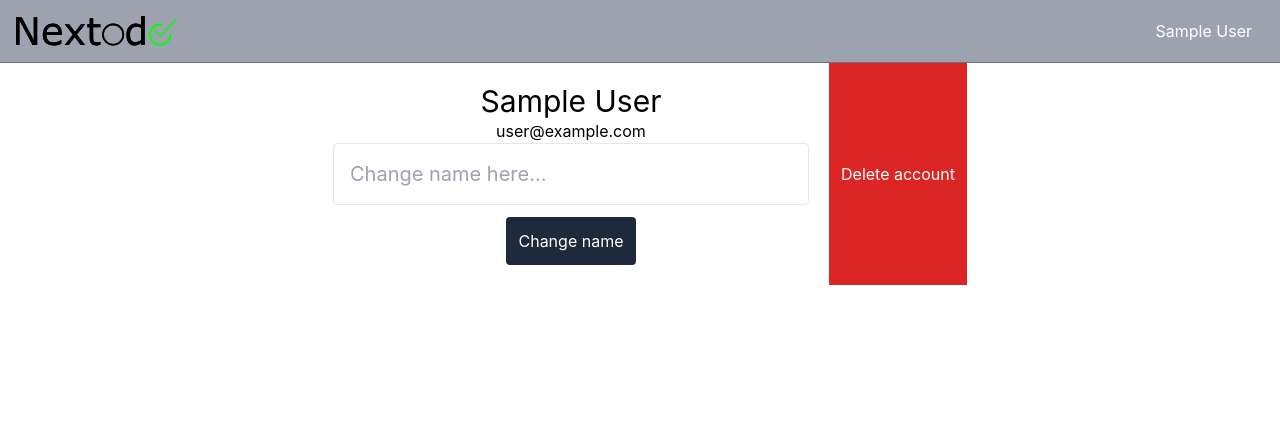
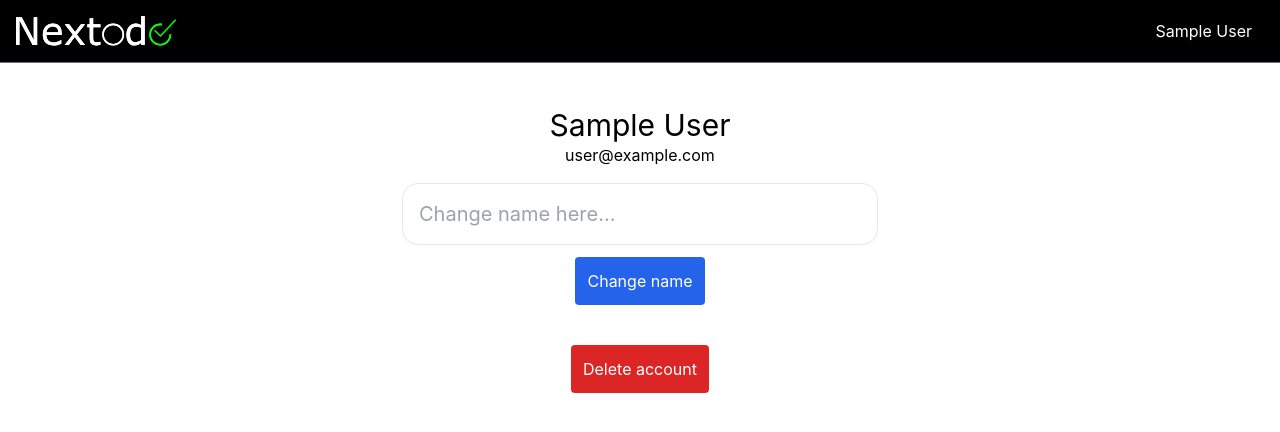
Before and after one commit to alxgrg/nextodo, a Next.js app: page /me in a window 1280 px wide. Shown: the top 432 px of the page. Built offline with nearby package versions, Linux system fonts and the light colour scheme; no server answers; sample sign-in values are in the browser's storage.

Commit message:
Changed styles across the board

```diff
--- a/assets/icons/HeroIcon.js
+++ b/assets/icons/HeroIcon.js
@@ -1,5 +1,103 @@
 export default function HeroIcon() {
   return (
+    // <svg
+    //   className='w-full'
+    //   version='1.1'
+    //   viewBox='0 0 184.81 34.171'
+    //   xmlns='http://www.w3.org/2000/svg'
+    // >
+    //   <g transform='translate(-19.531 -96.002)'>
+    //     <text
+    //       transform='scale(.26458)'
+    //       fill='#00ff00'
+    //       strokeWidth='0'
+    //       xmlSpace='preserve'
+    //     />
+    //     <g fill='#000000' strokeWidth='0' aria-label='Nextodo'>
+    //       <g fill='#000000'>
+    //         <path
+    //           d='m43.991 129.51h-5.2753l-15.201-28.68v28.68h-3.9834v-32.061h6.6103l13.867 26.183v-26.183h3.9834z'
+    //           color='#000000'
+    //         />
+    //         <path
+    //           d='m43.991 129.51h-5.2753l-15.201-28.68v28.68h-3.9834v-32.061h6.6103l13.867 26.183v-26.183h3.9834z'
+    //           color='#000000'
+    //         />
+    //         <path
+    //           d='m72.327 117.9h-17.721q0 2.2178 0.66749 3.8757 0.66749 1.6364 1.8302 2.6915 1.1197 1.0335 2.6484 1.5503 1.5503 0.51677 3.402 0.51677 2.4546 0 4.9308-0.96893 2.4977-0.99047 3.5528-1.9379h0.21532v4.414q-2.0455 0.86127-4.1772 1.4426-2.1317 0.58136-4.4786 0.58136-5.9858 0-9.3448-3.2298-3.359-3.2513-3.359-9.2156 0-5.8997 3.2082-9.3664 3.2298-3.4666 8.4835-3.4666 4.8662 0 7.4931 2.8422 2.6484 2.8422 2.6484 8.0744zm-3.9403-3.1006q-0.02153-3.1867-1.6149-4.9308-1.5718-1.7441-4.8016-1.7441-3.2513 0-5.1892 1.9163-1.9163 1.9163-2.1747 4.7585z'
+    //           color='#000000'
+    //         />
+    //         <path
+    //           d='m72.327 117.9h-17.721c0 1.4785 0.2225 2.7704 0.66749 3.8757 0.44499 1.091 1.0551 1.9881 1.8302 2.6915 0.74644 0.68902 1.6292 1.2058 2.6484 1.5503 1.0335 0.34451 2.1675 0.51677 3.402 0.51677 1.6364 0 3.28-0.32298 4.9308-0.96893 1.6651-0.66031 2.8494-1.3063 3.5528-1.9379h0.21532v4.414c-1.3637 0.57418-2.7561 1.0551-4.1772 1.4426-1.4211 0.38757-2.914 0.58136-4.4786 0.58136-3.9906 0-7.1055-1.0766-9.3448-3.2298-2.2393-2.1675-3.359-5.2394-3.359-9.2156 0-3.9331 1.0694-7.0553 3.2082-9.3664 2.1532-2.3111 4.981-3.4666 8.4835-3.4666 3.2441 0 5.7418 0.94741 7.4931 2.8422 1.7656 1.8948 2.6484 4.5863 2.6484 8.0744zm-3.9403-3.1006c-0.01435-2.1245-0.55265-3.7681-1.6149-4.9308-1.0479-1.1627-2.6484-1.7441-4.8016-1.7441-2.1675 0-3.8973 0.63878-5.1892 1.9163-1.2776 1.2776-2.0025 2.8637-2.1747 4.7585z'
+    //           color='#000000'
+    //         />
+    //         <path
+    //           d='m99.285 129.51h-5.103l-6.8256-9.2372-6.8687 9.2372h-4.7155l9.3879-11.993-9.3018-12.058h5.103l6.7825 9.0864 6.8041-9.0864h4.737l-9.4525 11.843z'
+    //           color='#000000'
+    //         />
+    //         <path
+    //           d='m99.285 129.51h-5.103l-6.8256-9.2372-6.8687 9.2372h-4.7155l9.3879-11.993-9.3018-12.058h5.103l6.7825 9.0864 6.8041-9.0864h4.737l-9.4525 11.843z'
+    //           color='#000000'
+    //         />
+    //         <path
+    //           d='m117.05 129.29q-1.1412 0.30145-2.4977 0.49523-1.335 0.19379-2.39 0.19379-3.6819 0-5.5983-1.9809-1.9163-1.9809-1.9163-6.3519v-12.79h-2.7345v-3.402h2.7345v-6.9117h4.048v6.9117h8.3544v3.402h-8.3544v10.96q0 1.8948 0.0861 2.9714 0.0861 1.0551 0.60289 1.9809 0.4737 0.86127 1.2919 1.2704 0.83974 0.38757 2.5408 0.38757 0.99046 0 2.0671-0.27992 1.0766-0.30144 1.5503-0.49523h0.21532z'
+    //           color='#000000'
+    //         />
+    //         <path
+    //           d='m117.05 129.29c-0.76079 0.20097-1.5934 0.36604-2.4977 0.49523-0.88998 0.12919-1.6867 0.19379-2.39 0.19379-2.4546 0-4.3207-0.66031-5.5983-1.9809-1.2776-1.3206-1.9163-3.4379-1.9163-6.3519v-12.79h-2.7345v-3.402h2.7345v-6.9117h4.048v6.9117h8.3544v3.402h-8.3544v10.96c0 1.2632 0.0287 2.2537 0.0861 2.9714 0.0574 0.70337 0.25836 1.3637 0.60289 1.9809 0.3158 0.57418 0.74644 0.99764 1.2919 1.2704 0.55983 0.25838 1.4068 0.38757 2.5408 0.38757 0.66031 0 1.3493-0.0933 2.0671-0.27992 0.71773-0.20096 1.2345-0.36604 1.5503-0.49523h0.21532z'
+    //           color='#000000'
+    //         />
+    //         <path
+    //           d='m168.21 129.51h-4.048v-2.5192q-1.7441 1.5072-3.6389 2.347-1.8948 0.83974-4.1126 0.83974-4.3064 0-6.8471-3.3159-2.5192-3.3159-2.5192-9.1941 0-3.0575 0.86127-5.4476 0.88281-2.39 2.3685-4.0695 1.4642-1.6364 3.402-2.4977 1.9594-0.86128 4.048-0.86128 1.8948 0 3.359 0.40911 1.4642 0.38757 3.0791 1.2273v-10.421h4.048zm-4.048-5.9212v-13.802q-1.6364-0.73208-2.9283-1.012-1.2919-0.27991-2.8207-0.27991-3.402 0-5.2968 2.3685-1.8948 2.3685-1.8948 6.7179 0 4.2848 1.4642 6.5242 1.4642 2.2178 4.6939 2.2178 1.7225 0 3.4882-0.75361 1.7656-0.77515 3.2944-1.9809z'
+    //           color='#000000'
+    //         />
+    //         <path
+    //           d='m168.21 129.51h-4.048v-2.5192c-1.1627 1.0048-2.3757 1.7871-3.6389 2.347-1.2632 0.55983-2.6341 0.83974-4.1126 0.83974-2.8709 0-5.1533-1.1053-6.8471-3.3159-1.6795-2.2106-2.5192-5.2753-2.5192-9.1941 0-2.0383 0.28709-3.8542 0.86127-5.4476 0.58854-1.5934 1.378-2.9499 2.3685-4.0695 0.97611-1.091 2.1101-1.9235 3.402-2.4977 1.3063-0.57419 2.6556-0.86128 4.048-0.86128 1.2632 0 2.3828 0.13637 3.359 0.40911 0.97611 0.25838 2.0025 0.66748 3.0791 1.2273v-10.421h4.048zm-4.048-5.9212v-13.802c-1.091-0.48805-2.0671-0.82539-2.9283-1.012s-1.8015-0.27991-2.8207-0.27991c-2.268 0-4.0336 0.7895-5.2968 2.3685-1.2632 1.579-1.8948 3.8183-1.8948 6.7179 0 2.8566 0.48806 5.0313 1.4642 6.5242 0.97611 1.4785 2.5408 2.2178 4.6939 2.2178 1.1484 0 2.3111-0.2512 3.4882-0.75361 1.1771-0.51677 2.2752-1.1771 3.2944-1.9809z'
+    //           color='#000000'
+    //         />
+    //       </g>
+    //     </g>
+    //     <g fill='#000000'>
+    //       <path
+    //         d='m131.78 104.81a12.673 12.673 0 0 0-12.673 12.673 12.673 12.673 0 0 0 12.673 12.673 12.673 12.673 0 0 0 12.673-12.673 12.673 12.673 0 0 0-12.673-12.673zm0 1.8557a10.817 10.817 0 0 1 10.817 10.817 10.817 10.817 0 0 1-10.817 10.816 10.817 10.817 0 0 1-10.816-10.816 10.817 10.817 0 0 1 10.816-10.817z'
+    //         color='#000000'
+    //         strokeWidth='0'
+    //       />
+    //       <path
+    //         d='m131.78 104.81c-6.9989 1e-5 -12.673 5.6737-12.673 12.673 1e-5 6.9989 5.6737 12.673 12.673 12.673 6.9989-1e-5 12.673-5.6737 12.673-12.673-1e-5 -6.9989-5.6737-12.673-12.673-12.673zm0 1.8557c5.974-8e-5 10.817 4.8429 10.817 10.817-2.1e-4 5.9738-4.8431 10.816-10.817 10.816-5.9736-2e-4 -10.816-4.8428-10.816-10.816-8e-5 -5.9738 4.8426-10.817 10.816-10.817z'
+    //         color='#000000'
+    //         strokeLinecap='round'
+    //         strokeLinejoin='round'
+    //       />
+    //     </g>
+    //     <path
+    //       d='m186.13 104.81a12.673 12.673 0 0 0-12.673 12.673 12.673 12.673 0 0 0 12.673 12.673 12.673 12.673 0 0 0 12.673-12.673 12.673 12.673 0 0 0-0.015-0.39274h-1.849a10.817 10.817 0 0 1 8e-3 0.39274 10.817 10.817 0 0 1-10.817 10.816 10.817 10.817 0 0 1-10.816-10.816 10.817 10.817 0 0 1 10.816-10.817 10.817 10.817 0 0 1 2.082 0.20205v-1.8795a12.673 12.673 0 0 0-2.082-0.17828z'
+    //       color='#000000'
+    //       fill='#0eff00'
+    //       strokeWidth='0'
+    //     />
+    //     <path
+    //       d='m186.13 104.81c-6.9989 1e-5 -12.673 5.6737-12.673 12.673 1e-5 6.9989 5.6737 12.673 12.673 12.673 6.9989-1e-5 12.673-5.6737 12.673-12.673-3e-3 -0.13098-8e-3 -0.26191-0.015-0.39274h-1.849c5e-3 0.13085 8e-3 0.26179 8e-3 0.39274-2.1e-4 5.9738-4.8431 10.816-10.817 10.816-5.9736-2e-4 -10.816-4.8428-10.816-10.816-8e-5 -5.9738 4.8426-10.817 10.816-10.817 0.69891-7e-5 1.3962 0.0676 2.082 0.20205v-1.8795c-0.68792-0.11664-1.3843-0.17627-2.082-0.17828z'
+    //       color='#000000'
+    //       fill='#00ff08'
+    //       strokeLinecap='round'
+    //       strokeLinejoin='round'
+    //     />
+    //     <g strokeLinecap='round' strokeLinejoin='round'>
+    //       <path
+    //         d='m180.19 113.09 6.2 6.079 17.05-18.353'
+    //         color='#000000'
+    //         fillOpacity='0'
+    //         strokeWidth='1.8'
+    //       />
+    //       <path
+    //         d='m203.41 99.914a0.9 0.9 0 0 0-0.625 0.28711l-16.422 17.676-5.5391-5.4316a0.9 0.9 0 0 0-1.2734 0.0117 0.9 0.9 0 0 0 0.0137 1.2734l6.1992 6.0781a0.90009 0.90009 0 0 0 1.2891-0.0293l17.051-18.354a0.9 0.9 0 0 0-0.0469-1.2715 0.9 0.9 0 0 0-0.64649-0.24024z'
+    //         color='#000000'
+    //         fill='#00ff05'
+    //       />
+    //     </g>
+    //   </g>
+    // </svg>
     <svg
       className='w-full'
       version='1.1'
@@ -14,7 +112,7 @@ export default function HeroIcon() {
           xmlSpace='preserve'
         />
         <g fill='#000000' strokeWidth='0' aria-label='Nextodo'>
-          <g fill='#000000'>
+          <g fill='#ffffff'>
             <path
               d='m43.991 129.51h-5.2753l-15.201-28.68v28.68h-3.9834v-32.061h6.6103l13.867 26.183v-26.183h3.9834z'
               color='#000000'
@@ -57,7 +155,7 @@ export default function HeroIcon() {
             />
           </g>
         </g>
-        <g fill='#000000'>
+        <g fill='#ffffff'>
           <path
             d='m131.78 104.81a12.673 12.673 0 0 0-12.673 12.673 12.673 12.673 0 0 0 12.673 12.673 12.673 12.673 0 0 0 12.673-12.673 12.673 12.673 0 0 0-12.673-12.673zm0 1.8557a10.817 10.817 0 0 1 10.817 10.817 10.817 10.817 0 0 1-10.817 10.816 10.817 10.817 0 0 1-10.816-10.816 10.817 10.817 0 0 1 10.816-10.817z'
             color='#000000'
--- a/components/Profile.js
+++ b/components/Profile.js
@@ -83,17 +83,23 @@ export default function Profile({ user }) {
 
   return (
     <div className='flex justify-center'>
-      <div className='p-5 flex flex-col text-center'>
+      <div className='p-5 flex flex-col text-center items-center'>
+        <div className='p-3' />
         <h1 className='text-3xl'>{user.name}</h1>
         <p>{user.email}</p>
+        <div className='p-2' />
         <EditUserProfileForm onChangeName={changeNameHandler} />
+        <div className='p-5' />
+        <div>
+          <button
+            className='p-3 bg-red-600 text-white rounded'
+            onClick={modalCtx.showModal}
+          >
+            Delete account
+          </button>
+        </div>
       </div>
-      <button
-        className='p-3 bg-red-600 text-white'
-        onClick={modalCtx.showModal}
-      >
-        Delete account
-      </button>
+
       {modalCtx.modal && (
         <Modal>
           <ConfirmDeleteAccount
--- a/components/forms/AddTodoForm.js
+++ b/components/forms/AddTodoForm.js
@@ -30,7 +30,7 @@ function AddTodoForm(props) {
           type='text'
           placeholder='Todo...'
           name='todo'
-          className='rounded-3xl p-4 text-xl w-full'
+          className='rounded-2xl p-4 text-xl w-full border'
           ref={todoInputRef}
           autoComplete='off'
           required
@@ -47,7 +47,7 @@ function AddTodoForm(props) {
       <div className='p-3' />
       <div>
         <button
-          className='rounded-3xl p-4 bg-blue-600 text-white'
+          className='rounded-2xl p-4 bg-blue-600 text-white'
           disabled={props.isLoading}
         >
           Add Todo
--- a/components/forms/EditUserProfileForm.js
+++ b/components/forms/EditUserProfileForm.js
@@ -19,10 +19,10 @@ export default function EditUserProfileForm(props) {
         type='text'
         name='name'
         ref={nameInputRef}
-        className='rounded border p-4 text-xl w-full mb-3'
+        className='rounded-2xl border p-4 text-xl w-full mb-3'
         placeholder='Change name here...'
       />
-      <button className='p-3 bg-slate-800 text-white rounded' type='submit'>
+      <button className='p-3 bg-blue-600 text-white rounded' type='submit'>
         Change name
       </button>
     </form>
--- a/components/layout/NavBar.js
+++ b/components/layout/NavBar.js
@@ -10,7 +10,7 @@ function NavBar() {
   const { data: session, status } = useSession();
 
   return (
-    <nav className='z-40 w-full bg-gray-400 border-b border-gray-500 p-4 flex justify-between text-white items-center'>
+    <nav className='z-40 w-full bg-black border-b border-gray-500 p-4 flex justify-between text-white items-center'>
       <div className='w-40 text-3xl underline'>
         <Link href='/'>
           <a className='w-4'>
--- a/components/ui/ConfirmDeleteAccount.js
+++ b/components/ui/ConfirmDeleteAccount.js
@@ -4,16 +4,16 @@ export default function ConfirmDeleteAccount(props) {
       <h2 className='text-xl'>
         Are you sure you want to permanently delete your account?
       </h2>
-      <div>
+      <div className='mt-4'>
         <button
           onClick={() => props.onConfirm()}
-          className='p-3 bg-green-600 text-white'
+          className='p-3 bg-green-600 text-white mr-3 rounded'
         >
           Confirm
         </button>
         <button
           onClick={() => props.onCancel()}
-          className='p-3 bg-red-600 text-white'
+          className='p-3 bg-red-600 text-white rounded'
         >
           Cancel
         </button>
--- a/pages/index.js
+++ b/pages/index.js
@@ -76,7 +76,7 @@ export default function Home(props) {
           <div className='p-3' />
           <p>
             <button
-              className='p-3 rounded bg-orange-600'
+              className='rounded-2xl p-4 bg-blue-600'
               onClick={() => signIn()}
             >
               Sign in
```
Also changed, not shown: components/Todo.js (+10 -5 lines).
